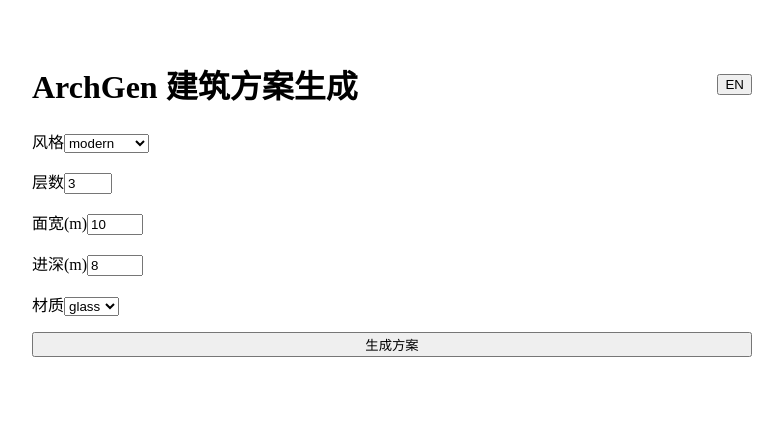
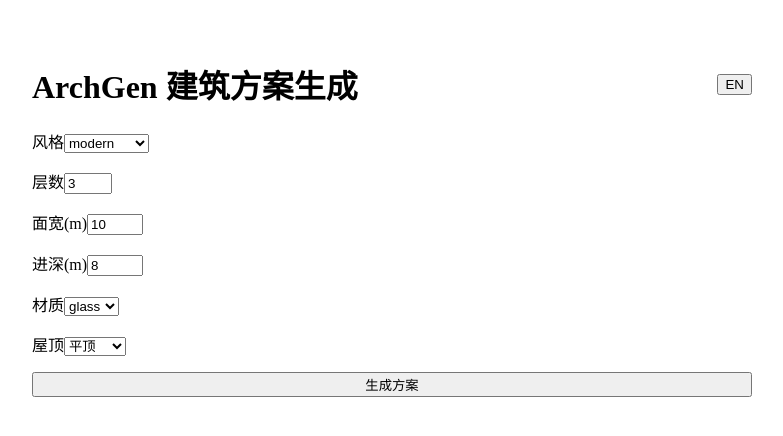
Before and after one commit to Garycai6/AIGC-Architectural-Generation-Model, a React (Vite) app in the folder frontend/: page / in a window 1280 px wide. Shown: the top 436 px of the page, without its empty margins (248-1031 px from the left). Built offline with nearby package versions, Linux system fonts and the light colour scheme; the HTML template or start-up script is replaced by a standard one.

Commit message:
feat: 前端 ParamForm 新增 roof 下拉控件(平顶/坡顶/四坡顶)

```diff
--- a/frontend/src/components/ParamForm/ParamForm.tsx
+++ b/frontend/src/components/ParamForm/ParamForm.tsx
@@ -17,6 +17,7 @@
   const [widthM, setWidthM] = useState(10);
   const [depthM, setDepthM] = useState(8);
   const [material, setMaterial] = useState("glass");
+  const [roof, setRoof] = useState("flat");
   const [loading, setLoading] = useState(false);
   const [error, setError] = useState("");
   const [images, setImages] = useState<ResultImages>({});
@@ -33,7 +34,7 @@
           width_m: widthM,
           depth_m: depthM,
           materials: [material],
-          roof: "flat",
+          roof,
           environment: "suburb",
         },
         lang
@@ -70,6 +71,13 @@
             {MATERIALS.map((m) => <option key={m} value={m}>{m}</option>)}
           </select>
         </label>
+        <label>{messages.roof}
+          <select value={roof} onChange={(e) => setRoof(e.target.value)}>
+            <option value="flat">{messages.roof_flat}</option>
+            <option value="pitched">{messages.roof_pitched}</option>
+            <option value="hipped">{messages.roof_hipped}</option>
+          </select>
+        </label>
         <button type="submit" disabled={loading}>
           {loading ? messages.generating : messages.generate}
         </button>
--- a/frontend/src/i18n/en.json
+++ b/frontend/src/i18n/en.json
@@ -1,2 +1,2 @@
-{ "app_title": "ArchGen Building Generator", "style": "Style", "floors": "Floors", "width": "Width (m)", "depth": "Depth (m)", "material": "Material", "generate": "Generate",
+{ "app_title": "ArchGen Building Generator", "style": "Style", "floors": "Floors", "width": "Width (m)", "depth": "Depth (m)", "material": "Material", "roof": "Roof", "roof_flat": "Flat", "roof_pitched": "Pitched", "roof_hipped": "Hipped", "generate": "Generate",
   "facade_label": "Facade", "floorplan_label": "Floorplan", "generating": "Generating…", "error": "Generation failed, try again" }
--- a/frontend/src/i18n/zh.json
+++ b/frontend/src/i18n/zh.json
@@ -1,2 +1,2 @@
-{ "app_title": "ArchGen 建筑方案生成", "style": "风格", "floors": "层数", "width": "面宽(m)", "depth": "进深(m)", "material": "材质", "generate": "生成方案",
+{ "app_title": "ArchGen 建筑方案生成", "style": "风格", "floors": "层数", "width": "面宽(m)", "depth": "进深(m)", "material": "材质", "roof": "屋顶", "roof_flat": "平顶", "roof_pitched": "坡顶", "roof_hipped": "四坡顶", "generate": "生成方案",
   "facade_label": "效果图", "floorplan_label": "平面图", "generating": "生成中…", "error": "生成失败,请重试" }
```
